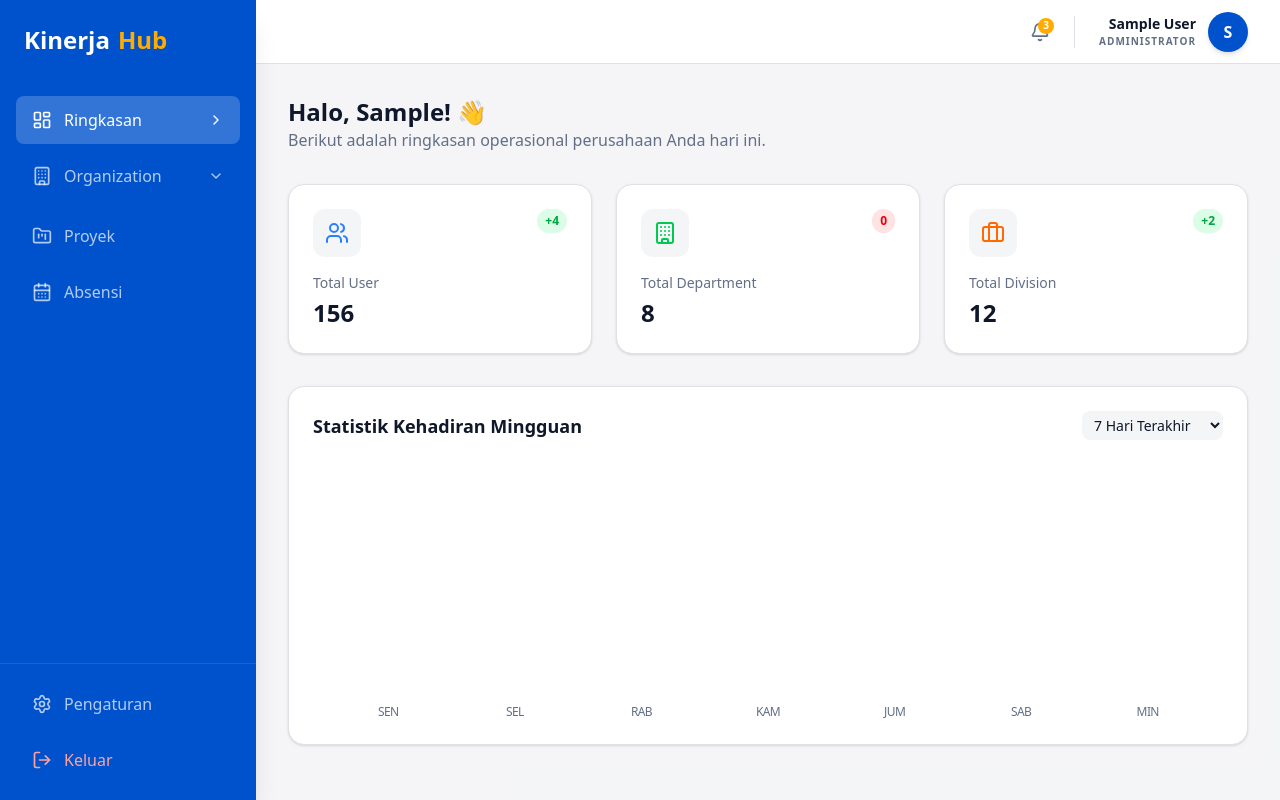
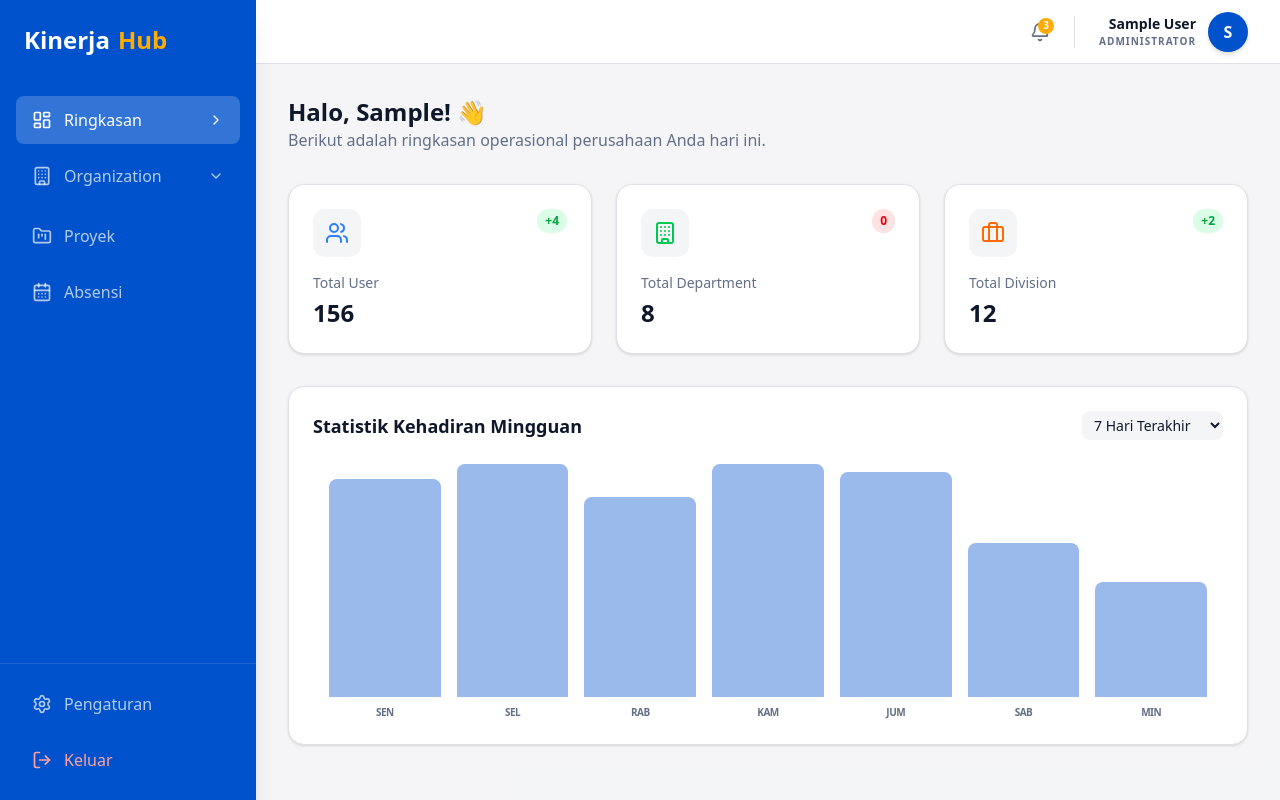
Before and after one commit to RIzkiPD3/kinerjahub-fe, a React (Vite) app: page /dashboard in a window 1280 px wide. Built offline with nearby package versions, Linux system fonts and the light colour scheme; sample sign-in values are in the browser's storage.

Commit message:
feat: add initial dashboard page displaying user statistics and a weekly attendance chart.

```diff
--- a/src/pages/Dashboard.tsx
+++ b/src/pages/Dashboard.tsx
@@ -69,28 +69,52 @@ const Dashboard = () => {
       <div className="grid grid-cols-1 gap-8">
         <div className="bg-white p-6 rounded-2xl shadow-sm border border-border">
           <div className="flex items-center justify-between mb-6">
-            <h3 className="text-lg font-bold">Statistik Kehadiran Mingguan</h3>
-            <select className="text-sm bg-secondary border-none rounded-lg px-2 py-1 outline-none font-medium text-foreground">
+            <h3 className="text-lg font-bold text-foreground">Statistik Kehadiran Mingguan</h3>
+            <select className="text-sm bg-secondary border-none rounded-lg px-2 py-1 outline-none font-medium text-foreground cursor-pointer">
               <option>7 Hari Terakhir</option>
               <option>30 Hari Terakhir</option>
             </select>
           </div>
-          <div className="h-64 flex items-end justify-around gap-2 px-4">
-            {[45, 60, 40, 75, 55, 85, 70].map((h, i) => (
+          <div className="h-64 flex items-end justify-around gap-4 px-4">
+            {[
+              { day: "Sen", present: 85, sick: 5, permission: 5, absent: 5 },
+              { day: "Sel", present: 92, sick: 2, permission: 4, absent: 2 },
+              { day: "Rab", present: 78, sick: 10, permission: 5, absent: 7 },
+              { day: "Kam", present: 95, sick: 1, permission: 2, absent: 2 },
+              { day: "Jum", present: 88, sick: 4, permission: 4, absent: 4 },
+              { day: "Sab", present: 60, sick: 5, permission: 20, absent: 15 },
+              { day: "Min", present: 45, sick: 10, permission: 25, absent: 20 },
+            ].map((data, i) => (
               <div
                 key={i}
-                className="flex flex-col items-center gap-2 group cursor-pointer w-full"
+                className="flex flex-col items-center justify-end gap-2 group cursor-pointer flex-1 h-full"
               >
                 <div
-                  className="w-full bg-primary/20 group-hover:bg-primary transition-all rounded-t-lg relative"
-                  style={{ height: `${h}%` }}
+                  className="w-full bg-primary/40 group-hover:bg-primary transition-all rounded-t-lg relative"
+                  style={{ height: `${data.present}%` }}
                 >
-                  <div className="absolute -top-10 left-1/2 -translate-x-1/2 bg-foreground text-white text-[10px] px-2 py-1 rounded opacity-0 group-hover:opacity-100 transition-opacity whitespace-nowrap">
-                    {h}% Hadir
+                  <div className="absolute -top-28 left-1/2 -translate-x-1/2 bg-foreground text-white text-[10px] p-2 rounded-lg shadow-xl opacity-0 group-hover:opacity-100 transition-opacity whitespace-nowrap z-50 pointer-events-none">
+                    <div className="font-bold border-b border-white/20 mb-1 pb-1">{data.day}</div>
+                    <div className="flex items-center justify-between gap-6">
+                      <span>Hadir:</span>
+                      <span className="font-bold text-green-400">{data.present}%</span>
+                    </div>
+                    <div className="flex items-center justify-between gap-6 text-white/70">
+                      <span>Sakit:</span>
+                      <span>{data.sick}%</span>
+                    </div>
+                    <div className="flex items-center justify-between gap-6 text-white/70">
+                      <span>Izin:</span>
+                      <span>{data.permission}%</span>
+                    </div>
+                    <div className="flex items-center justify-between gap-6 text-white/70">
+                      <span>Alpa:</span>
+                      <span>{data.absent}%</span>
+                    </div>
                   </div>
                 </div>
-                <span className="text-xs text-muted-foreground font-medium uppercase tracking-tighter">
-                  {["Sen", "Sel", "Rab", "Kam", "Jum", "Sab", "Min"][i]}
+                <span className="text-[10px] text-muted-foreground font-bold uppercase tracking-tighter">
+                  {data.day}
                 </span>
               </div>
             ))}
```
